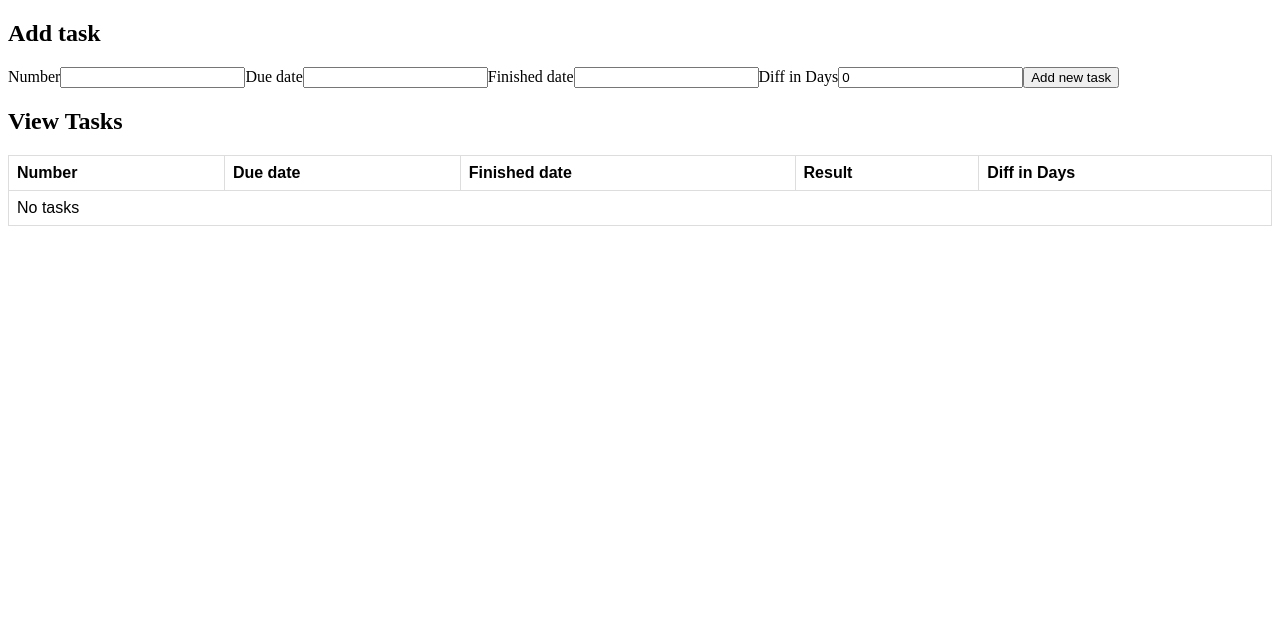
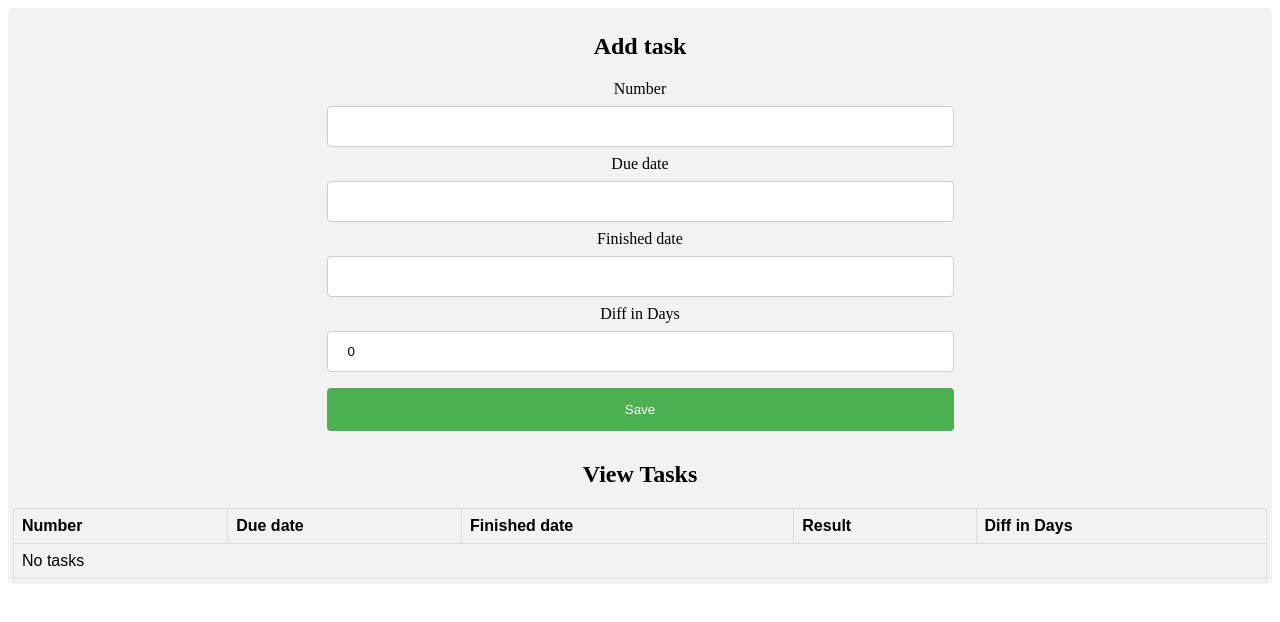
Before and after one commit to maiconmoretto/react-productivity-control, a React (Create React App) app: page / in a window 1280 px wide. Shown: the top 622 px of the page. Built offline with nearby package versions, Linux system fonts and the light colour scheme.

Commit message:
Added style to add task form

```diff
--- /dev/null
+++ b/src/Forms/AddTaskForm.css
@@ -0,0 +1,33 @@
+input[type=text], select {
+    width: 50%;
+    padding: 12px 20px;
+    margin: 8px 0;
+    display: inline-block;
+    border: 1px solid #ccc;
+    border-radius: 4px;
+    box-sizing: border-box;
+  }
+
+  input[type=submit] {
+    width: 50%;
+    background-color: #4CAF50;
+    color: white;
+    padding: 14px 20px;
+    margin: 8px 0;
+    border: none;
+    border-radius: 4px;
+    cursor: pointer;
+  }
+
+
+
+  input[type=submit]:hover {
+    background-color: #45a049;
+  }
+
+  div {
+    text-align: center;
+    border-radius: 5px;
+    background-color: #f2f2f2;
+    padding: 1px;
+  }
--- a/src/Forms/AddTaskForm.js
+++ b/src/Forms/AddTaskForm.js
@@ -1,4 +1,5 @@
 import React, { useState } from 'react'
+import './AddTaskForm.css'
 
 const AddTaskForm = props => {
   const initialFormState = { id: null, number: '', dueDate: '', finishedDate: '', diffDays: 0 }
@@ -22,15 +23,23 @@ const AddTaskForm = props => {
         setTask(initialFormState)
       }}
     >
-      <label>Number</label>
+      <label className="label">Number</label>
+      <br></br>
       <input type="text" name="number" value={task.number} onChange={handleInputChange} />
+      <br></br>
       <label>Due date</label>
+      <br></br>
       <input type="text" name="dueDate" value={task.dueDate} onChange={handleInputChange} />
+      <br></br>
       <label>Finished date</label>
+      <br></br>
       <input type="text" name="finishedDate" value={task.finishedDate} onChange={handleInputChange} />
+      <br></br>
       <label>Diff in Days</label>
+      <br></br>
       <input type="text" name="diffDays" value={task.diffDays} onChange={handleInputChange} />
-      <button>Add new task</button>
+      <br></br>
+      <input type="submit" value="Save"/>
     </form>
   )
 }
```
Also changed, not shown: 1 other file (tests, documents, lock files or other folders).
